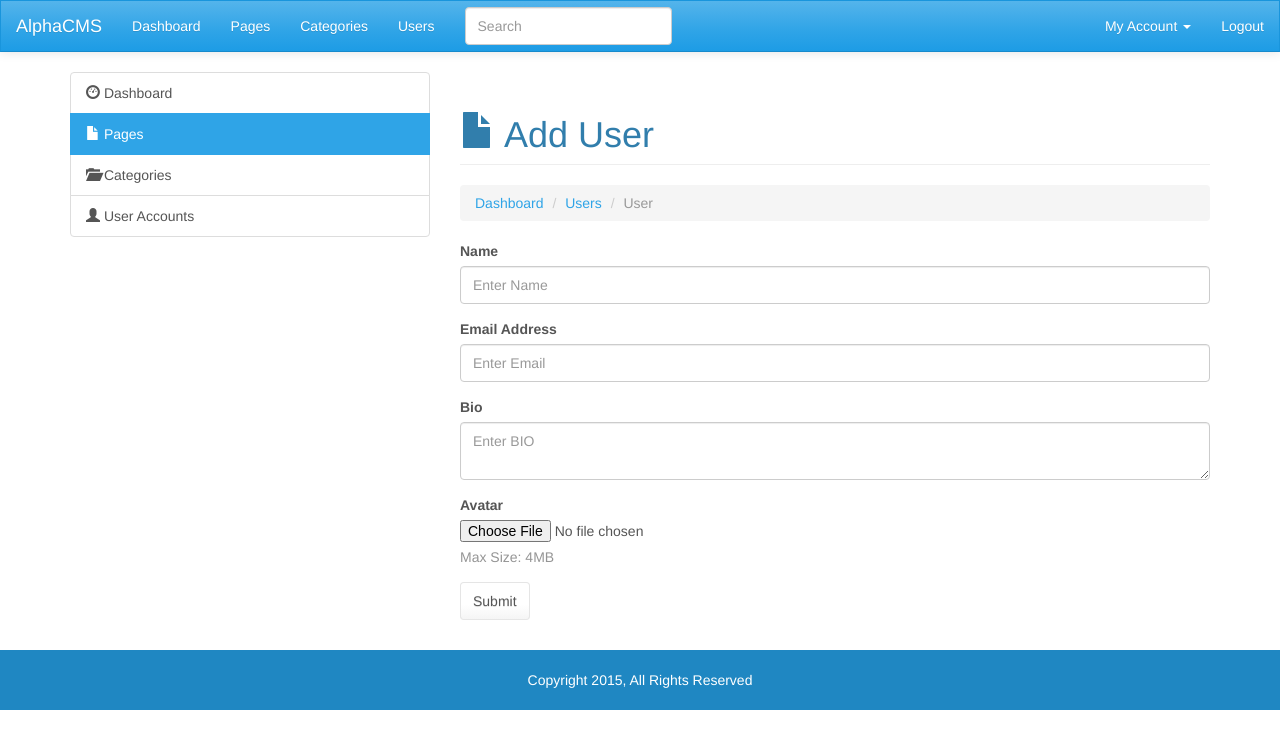
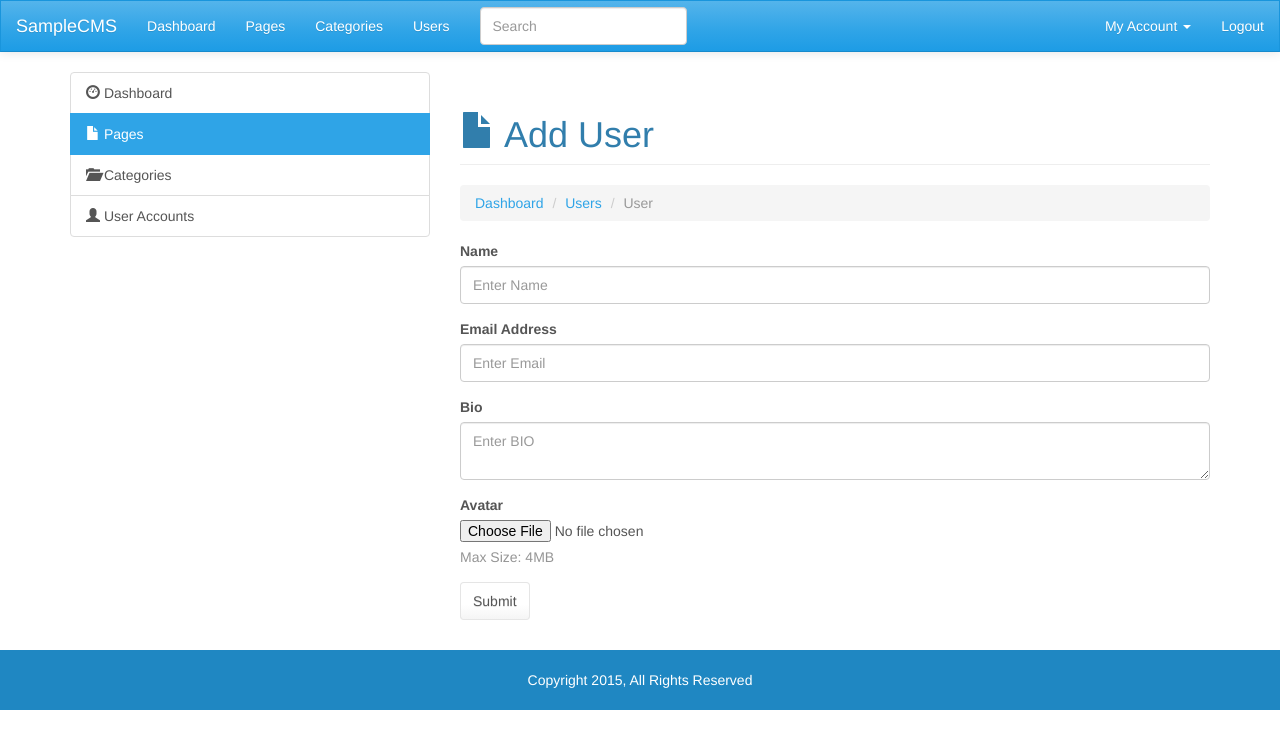
Before and after one commit to Jsmithseo/SampleCMS, a plain HTML site: page user.html in a window 1280 px wide. Drawn offline with nearby package versions, Linux system fonts and the light colour scheme; files whose address does not match are found by name.

Commit message:
Update user.html

```diff
--- a/user.html
+++ b/user.html
@@ -4,7 +4,7 @@
     <meta charset="utf-8">
     <meta http-equiv="X-UA-Compatible" content="IE=edge">
     <meta name="viewport" content="width=device-width, initial-scale=1">
-    <title>AlphaCMS: Add User</title>
+    <title>SampleCMS: Add User</title>
     <!-- Bootstrap core CSS -->
     <link href="css/bootstrap.css" rel="stylesheet">
     <!-- Custom styles for this template -->
@@ -19,7 +19,7 @@
       <span class="icon-bar"></span>
       <span class="icon-bar"></span>
     </button>
-    <a class="navbar-brand" href="#">AlphaCMS</a>
+    <a class="navbar-brand" href="#">SampleCMS</a>
   </div>
   <div class="navbar-collapse collapse navbar-responsive-collapse">
     <ul class="nav navbar-nav">
```
